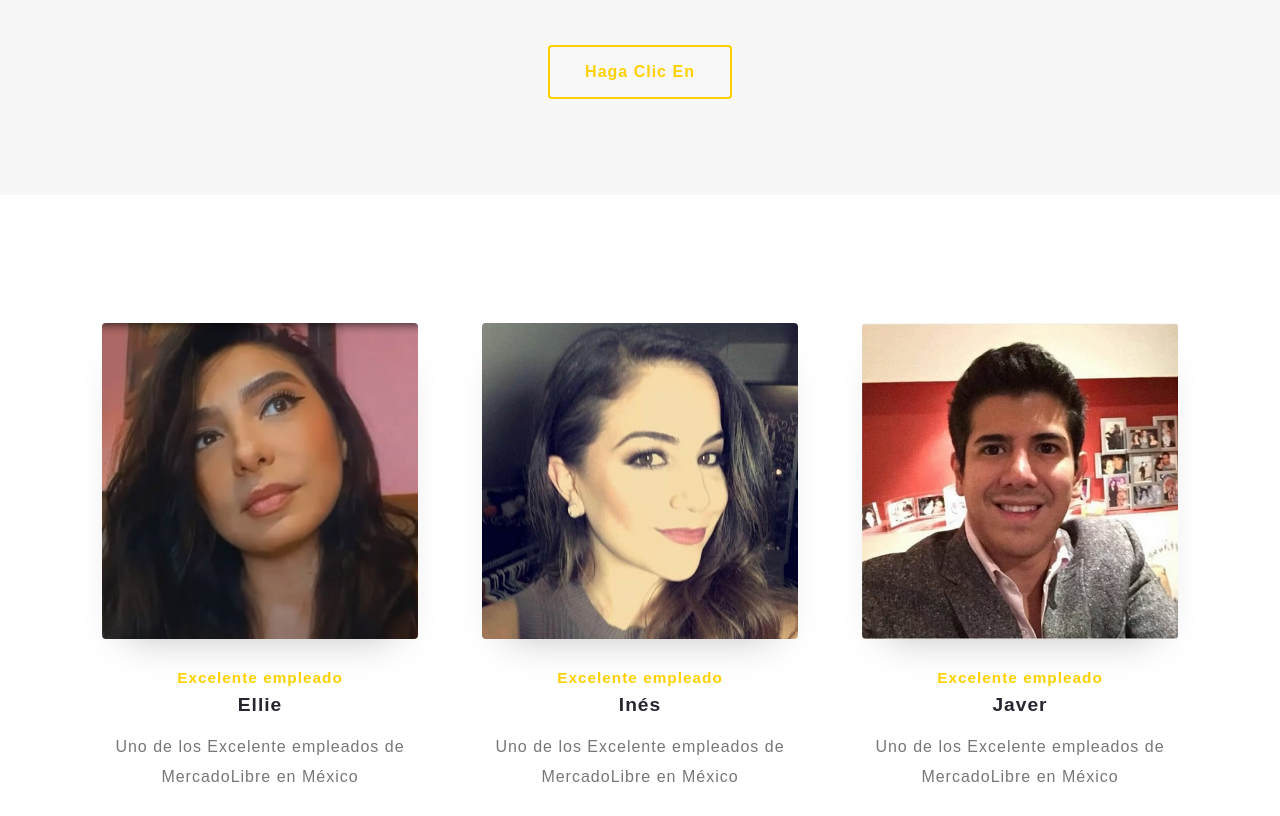
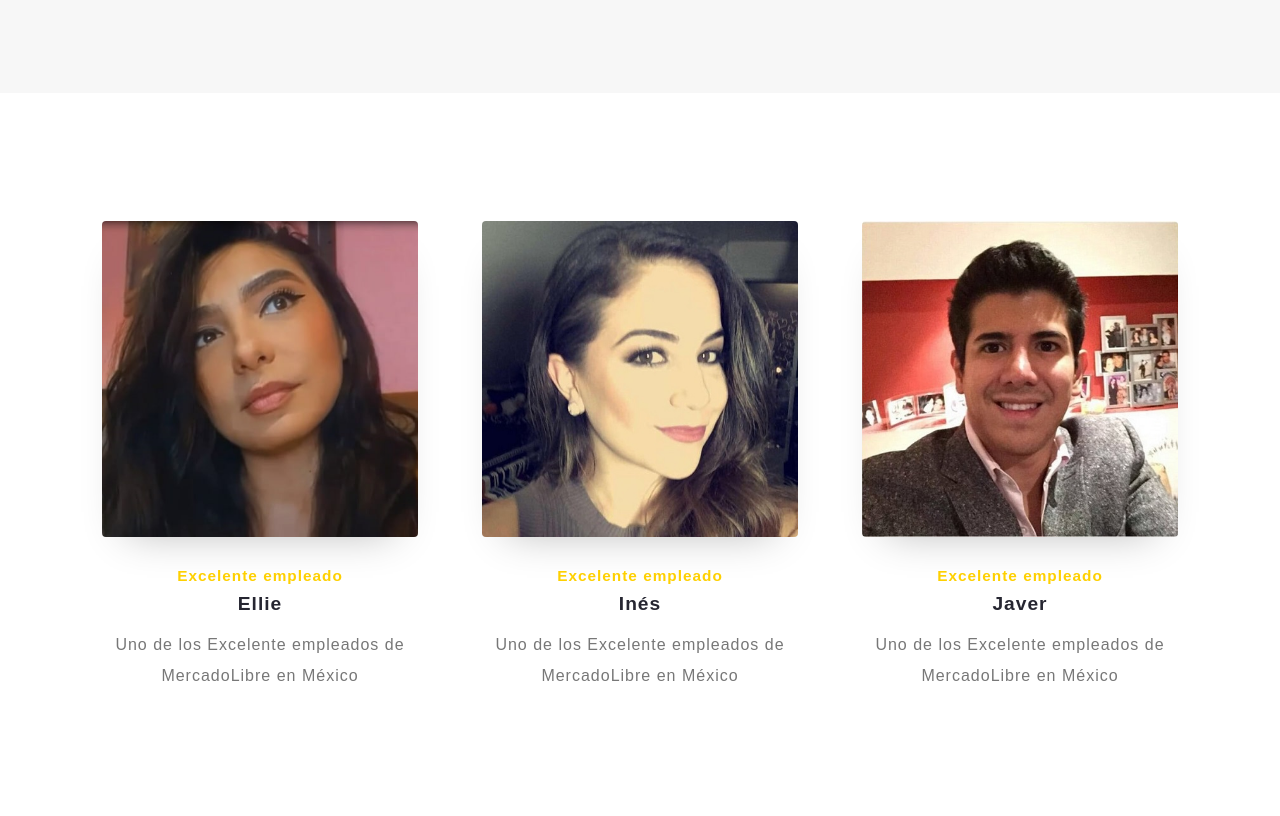
Before and after one commit to MercadoLibrePro/MercadoLibre, a plain HTML site: page index.html in a window 1280 px wide. Shown: the part 4099-4915 px from the top of the page. Drawn offline with Linux system fonts and the light colour scheme.

Commit message:
Add files via upload

```diff
--- a/index.html
+++ b/index.html
@@ -306,13 +306,13 @@ License URL: http://creativecommons.org/licenses/by/3.0/
                 </div>
             </div>
             <!--/buttons -->
-            <section class="banner-bottom py-5 btnlink">
+            <!-- <section class="banner-bottom py-5 btnlink">
                 <div class="container py-md-5">
                     <div class="d-flex mt-5 justify-content-center">
                         <a href="MercadoLibre.pdf" class="btn button-style">Haga clic en</a>
                     </div>
                 </div>
-            </section>
+            </section> -->
             <!--//buttons -->
         </div>
     </section>
```
